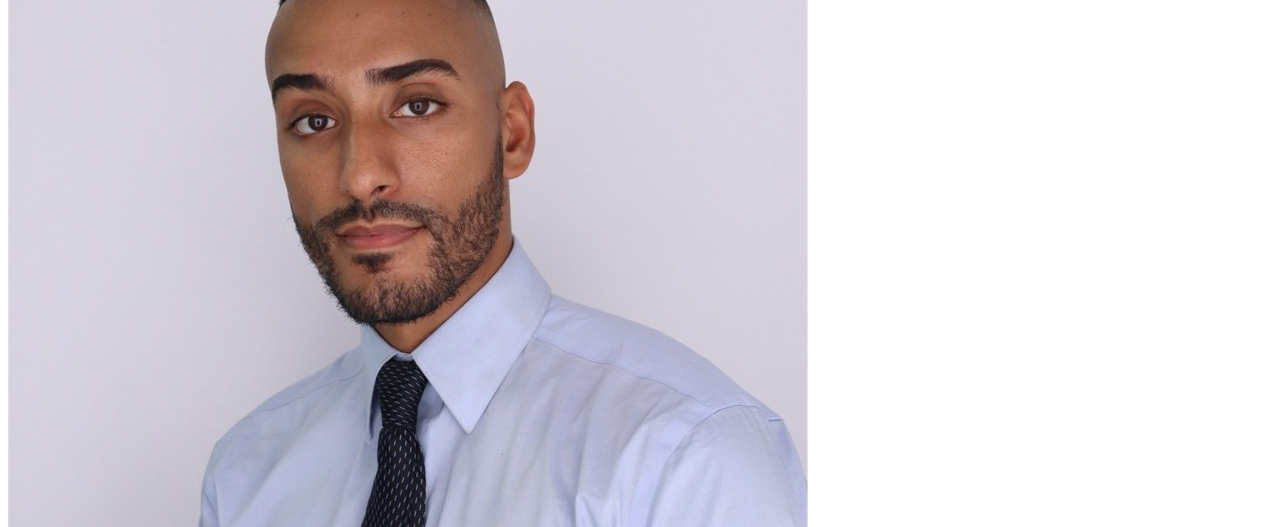
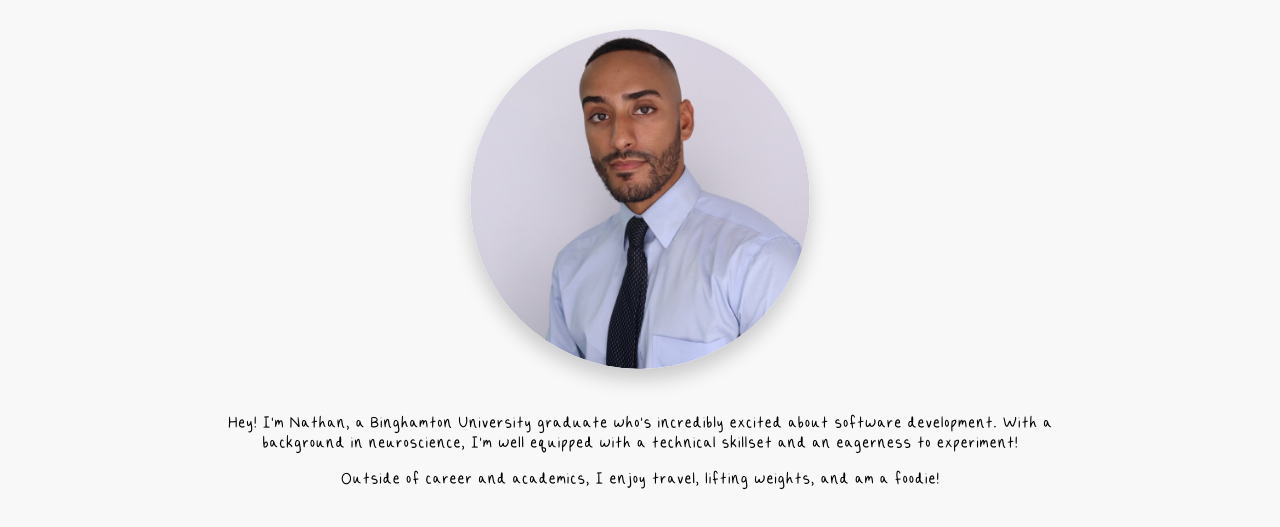
Before and after one commit to ncapani/Nate-Portfolio, a plain HTML site: page index.html in a window 1280 px wide. Shown: the part 195-722 px from the top of the page. Drawn offline with nearby package versions, Linux system fonts and the light colour scheme; the site is published under a folder, as on GitHub Pages, so addresses that start at the root find nothing.

Commit message:
Update index.html

```diff
--- a/index.html
+++ b/index.html
@@ -4,7 +4,7 @@
     <meta charset="UTF-8">
     <meta name="viewport" content="width=device-width, initial-scale=1.0">
     <title>Nathan Capani Portfolio</title>
-    <link rel="stylesheet" href="/nate-portfolio/styles.css">
+    <link rel="stylesheet" href="styles.css">
     <link rel="preconnect" href="https://fonts.googleapis.com">
     <link rel="preconnect" href="https://fonts.gstatic.com" crossorigin>
     <link href="https://fonts.googleapis.com/css2?family=Poppins:ital,wght@0,100;0,200;0,300;0,400;0,500;0,600;0,700;0,800;0,900;1,100;1,200;1,300;1,400;1,500;1,600;1,700;1,800;1,900&family=Shadows+Into+Light&display=swap" rel="stylesheet">
```
